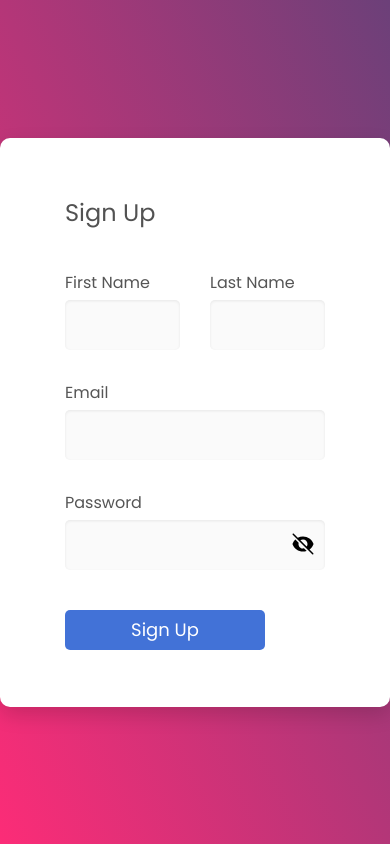
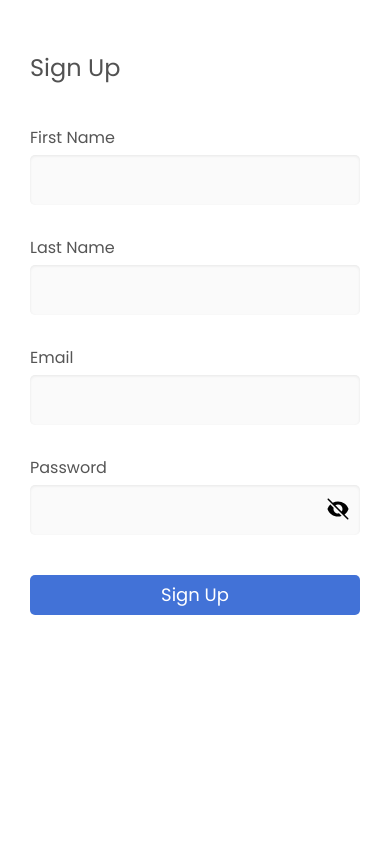
Before and after one commit to AishwaryVishwakarma/NotesApp, a Next.js app in the folder web/: page /signup in a window 390 px wide. Built offline with nearby package versions, Linux system fonts and the light colour scheme.

Commit message:
chore: added signup page mobile view

```diff
--- a/web/src/app/signup/styles.module.scss
+++ b/web/src/app/signup/styles.module.scss
@@ -24,4 +24,11 @@
     font-weight: 400;
     margin-bottom: 40px;
   }
+
+  @media (max-width: 800px) {
+    height: 100%;
+    width: 100%;
+    border-radius: 0;
+    padding: 50px 30px;
+  }
 }
--- a/web/src/assets/icons/Eye.tsx
+++ b/web/src/assets/icons/Eye.tsx
@@ -8,7 +8,7 @@ interface SvgProps extends SVGAttributes<SVGElement> {
 const Eye: React.FC<SvgProps> = ({height = 24, width = 24, ...rest}) => {
   return (
     <svg
-      enable-background='new 0 0 24 24'
+      enableBackground='new 0 0 24 24'
       height={height}
       id='Layer_1'
       version='1.1'
--- a/web/src/assets/icons/EyeClosed.tsx
+++ b/web/src/assets/icons/EyeClosed.tsx
@@ -8,7 +8,7 @@ interface SvgProps extends SVGAttributes<SVGElement> {
 const EyeClosed: React.FC<SvgProps> = ({height = 24, width = 24, ...rest}) => {
   return (
     <svg
-      enable-background='new 0 0 32 32'
+      enableBackground='new 0 0 32 32'
       id='Glyph'
       version='1.1'
       viewBox='0 0 32 32'
--- a/web/src/components/SignupForm/SignupForm.tsx
+++ b/web/src/components/SignupForm/SignupForm.tsx
@@ -60,6 +60,7 @@ const SignupForm = () => {
             autoComplete='given-name'
             onChange={onChangeHandler}
             value={formData.firstName}
+            required
           />
         </div>
         <div className={styles.inputField}>
@@ -71,6 +72,7 @@ const SignupForm = () => {
             autoComplete='family-name'
             onChange={onChangeHandler}
             value={formData.lastName}
+            required
           />
         </div>
       </div>
@@ -83,6 +85,7 @@ const SignupForm = () => {
           autoComplete='email'
           onChange={onChangeHandler}
           value={formData.email}
+          required
         />
       </div>
       <div className={styles.inputField}>
@@ -94,6 +97,7 @@ const SignupForm = () => {
           autoComplete='password'
           onChange={onChangeHandler}
           value={formData.password}
+          required
         />
         <span
           className={styles.iconContainer}
--- a/web/src/components/SignupForm/styles.module.scss
+++ b/web/src/components/SignupForm/styles.module.scss
@@ -30,6 +30,18 @@
     margin-top: 10px;
     height: 40px;
     width: 200px;
+    user-select: none;
+  }
+
+  @media (max-width: 800px) {
+    .nameField {
+      grid-template-columns: 1fr;
+      width: 100%;
+    }
+
+    button {
+      width: 100%;
+    }
   }
 }
 
```
